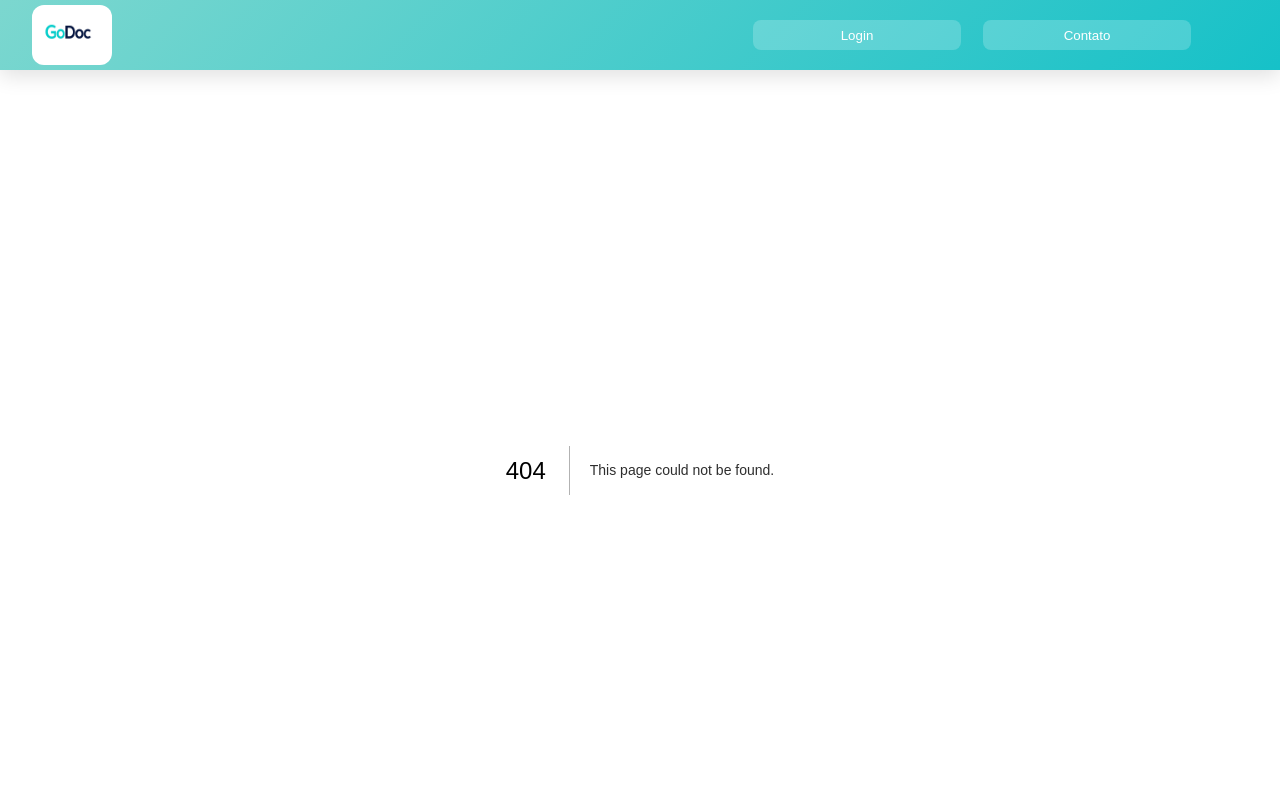
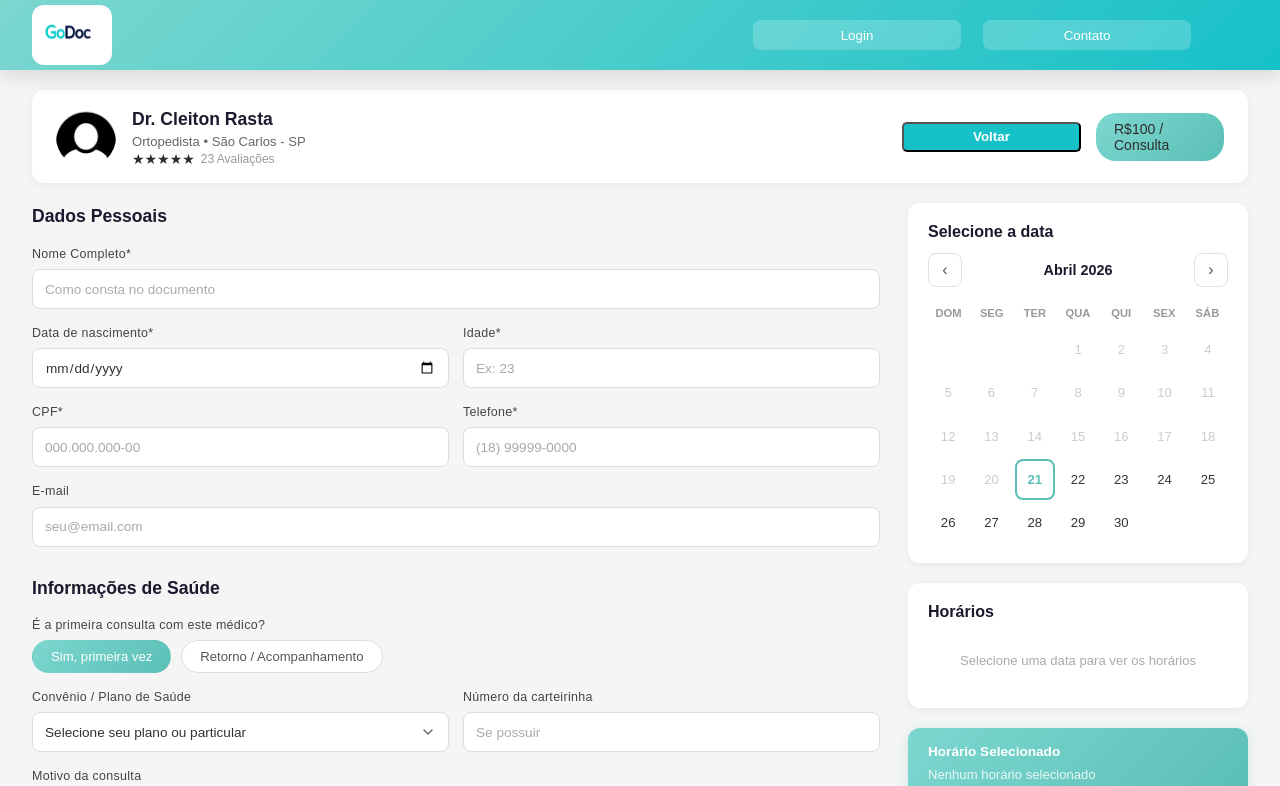
Before and after one commit to Henrique-Linhares/godoc, a Next.js app in the folder Front/: page /ConsultForm in a window 1280 px wide. Before the commit this address had no page. Shown: the top 786 px of the page. Built offline with nearby package versions, Linux system fonts and the light colour scheme.

Commit message:
Adicionado rota desprotegida ConsultForm

```diff
--- a/Front/routes/routes.js
+++ b/Front/routes/routes.js
@@ -11,5 +11,6 @@ export const ROUTES = {
   medForm: "/MedForm",
   userForm: '/UserForm',
   LandingPage: "/LandingPage",
+  consultForm: '/ConsultForm'
 
 };
```
Also changed, not shown: Front/app/(public)/ConsultForm/page.module.css (renamed from Front/app/(private)/Form/page.module.css), Front/app/(public)/ConsultForm/page.tsx (renamed from Front/app/(private)/Form/page.tsx).
